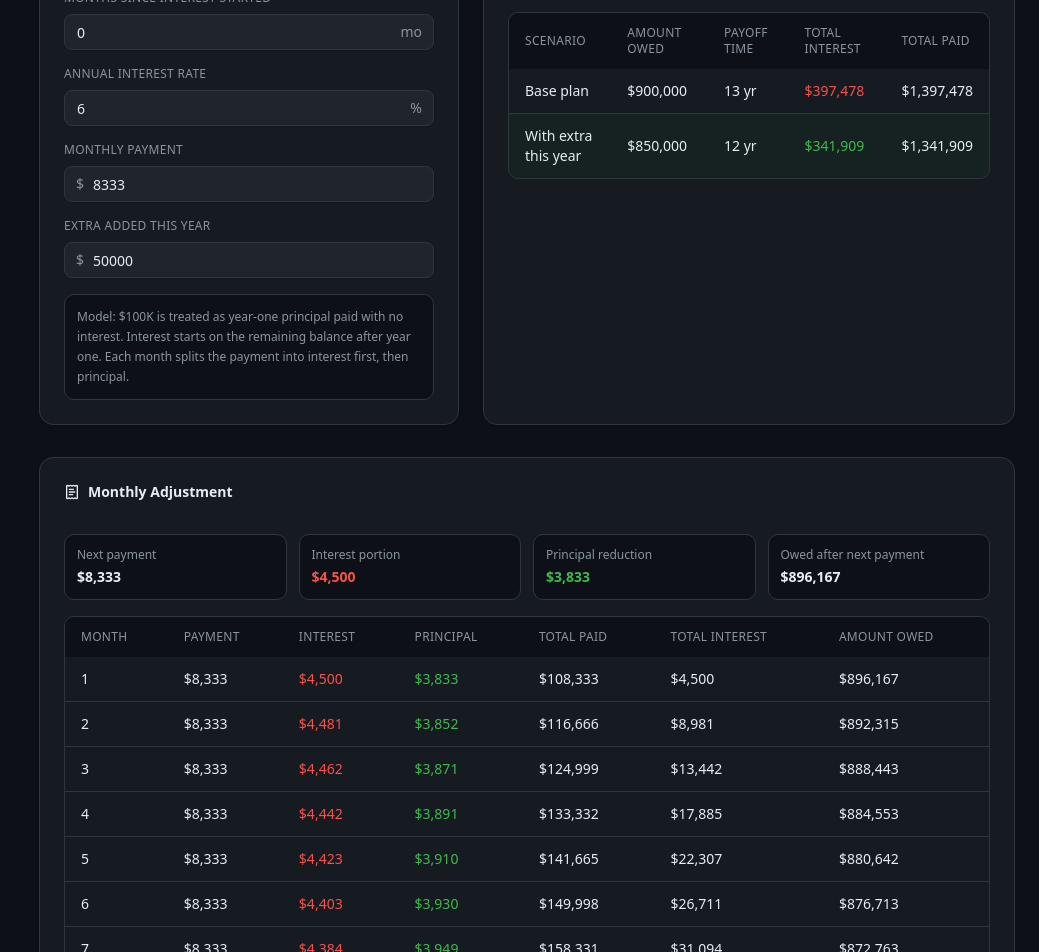
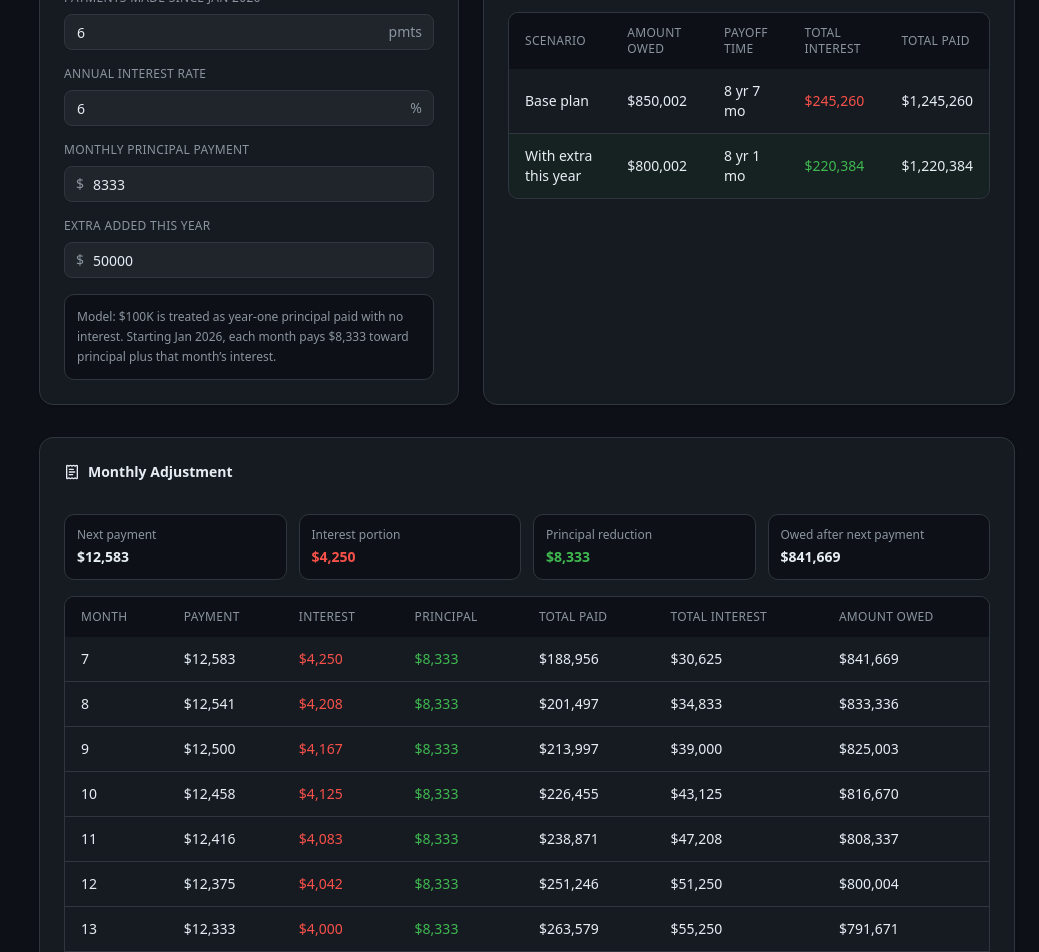
Before and after one commit to jackmaverick/maverick-command-center, a Next.js app: page /financial/bob-buyout in a window 1280 px wide. Shown: the part 940-1892 px from the top of the page, without its empty margins (241-1280 px from the left). Built offline with nearby package versions, Linux system fonts and the light colour scheme.

Commit message:
fix: treat Bob buyout payment as principal plus interest

```diff
--- a/src/app/financial/bob-buyout/page.tsx
+++ b/src/app/financial/bob-buyout/page.tsx
@@ -18,7 +18,7 @@ const MONTHLY_PAYMENT = 8_333;
 const DEFAULT_BUYOUT_AMOUNT = 1_000_000;
 const DEFAULT_INTEREST_FREE_PAID = 100_000;
 const DEFAULT_APR = 6;
-const DEFAULT_MONTHS_SINCE_INTEREST_STARTED = 0;
+const DEFAULT_PAYMENTS_SINCE_JAN_2026 = 6;
 const DEFAULT_EXTRA_THIS_YEAR = 50_000;
 
 interface PayoffResult {
@@ -58,7 +58,7 @@ function numberValue(value: string): number {
   return Number.isFinite(parsed) ? Math.max(parsed, 0) : 0;
 }
 
-function payoffSchedule(balance: number, monthlyPayment: number, apr: number): PayoffResult {
+function payoffSchedule(balance: number, monthlyPrincipalPayment: number, apr: number): PayoffResult {
   if (balance <= 0) {
     return { months: 0, years: 0, totalPaid: 0, totalInterest: 0, finalBalance: 0 };
   }
@@ -71,7 +71,7 @@ function payoffSchedule(balance: number, monthlyPayment: number, apr: number): P
 
   while (remaining > 0.01 && months < 600) {
     const interest = remaining * monthlyRate;
-    const principalPayment = Math.min(monthlyPayment - interest, remaining);
+    const principalPayment = Math.min(monthlyPrincipalPayment, remaining);
 
     if (principalPayment <= 0) {
       return {
@@ -100,7 +100,7 @@ function payoffSchedule(balance: number, monthlyPayment: number, apr: number): P
 
 function monthlySchedule(
   startingBalance: number,
-  monthlyPayment: number,
+  monthlyPrincipalPayment: number,
   apr: number,
   monthsToRun: number,
   startingTotalPaid = 0,
@@ -114,7 +114,7 @@ function monthlySchedule(
 
   for (let month = 1; month <= monthsToRun && balance > 0.01; month += 1) {
     const interest = balance * monthlyRate;
-    const principal = Math.max(Math.min(monthlyPayment - interest, balance), 0);
+    const principal = Math.max(Math.min(monthlyPrincipalPayment, balance), 0);
     const payment = principal + interest;
 
     if (principal <= 0) break;
@@ -191,8 +191,8 @@ function Field({
 export default function BobBuyoutPage() {
   const [buyoutAmount, setBuyoutAmount] = useState(String(DEFAULT_BUYOUT_AMOUNT));
   const [interestFreePaid, setInterestFreePaid] = useState(String(DEFAULT_INTEREST_FREE_PAID));
-  const [monthsSinceInterestStarted, setMonthsSinceInterestStarted] = useState(
-    String(DEFAULT_MONTHS_SINCE_INTEREST_STARTED),
+  const [paymentsSinceJan2026, setPaymentsSinceJan2026] = useState(
+    String(DEFAULT_PAYMENTS_SINCE_JAN_2026),
   );
   const [apr, setApr] = useState(String(DEFAULT_APR));
   const [monthlyPayment, setMonthlyPayment] = useState(String(MONTHLY_PAYMENT));
@@ -202,7 +202,7 @@ export default function BobBuyoutPage() {
     const principal = numberValue(buyoutAmount);
     const yearOnePaid = Math.min(numberValue(interestFreePaid), principal);
     const interestBearingStart = Math.max(principal - yearOnePaid, 0);
-    const elapsedMonths = Math.floor(numberValue(monthsSinceInterestStarted));
+    const elapsedMonths = Math.floor(numberValue(paymentsSinceJan2026));
     const rate = numberValue(apr);
     const payment = numberValue(monthlyPayment);
     const extra = numberValue(extraThisYear);
@@ -244,7 +244,7 @@ export default function BobBuyoutPage() {
       interestSaved: Math.max(baseline.totalInterest - accelerated.totalInterest, 0),
       monthsSaved: Math.max(baseline.months - accelerated.months, 0),
     };
-  }, [buyoutAmount, interestFreePaid, monthsSinceInterestStarted, apr, monthlyPayment, extraThisYear]);
+  }, [buyoutAmount, interestFreePaid, paymentsSinceJan2026, apr, monthlyPayment, extraThisYear]);
 
   const remainingOwed = model.balance;
   const totalPaidIfBase = model.paidToDate + model.baseline.totalPaid;
@@ -261,11 +261,11 @@ export default function BobBuyoutPage() {
           </p>
           <h1 className="text-2xl font-bold text-[#e6edf3]">Bob Buyout Dashboard</h1>
           <p className="mt-1 max-w-3xl text-sm text-[#8b949e]">
-            Tracks the $1M buyout, the $100K no-interest year-one payment, monthly interest after year one, and the $8,333/month payment plan.
+            Tracks the $1M buyout, the $100K no-interest year-one payment, then $8,333/month principal payments plus interest starting January 2026.
           </p>
         </div>
         <div className="rounded-lg border border-[#30363d] bg-[#161b22] px-4 py-3 text-sm text-[#8b949e]">
-          Base payment: <span className="font-semibold text-[#e6edf3]">{dollars(model.payment)}/mo</span>
+          Base principal: <span className="font-semibold text-[#e6edf3]">{dollars(model.payment)}/mo + interest</span>
         </div>
       </div>
 
@@ -366,17 +366,17 @@ export default function BobBuyoutPage() {
             <Field label="Total buyout amount" value={buyoutAmount} onChange={setBuyoutAmount} />
             <Field label="Year-one no-interest paid" value={interestFreePaid} onChange={setInterestFreePaid} />
             <Field
-              label="Months since interest started"
-              value={monthsSinceInterestStarted}
-              onChange={setMonthsSinceInterestStarted}
+              label="Payments made since Jan 2026"
+              value={paymentsSinceJan2026}
+              onChange={setPaymentsSinceJan2026}
               prefix=""
-              suffix="mo"
+              suffix="pmts"
             />
             <Field label="Annual interest rate" value={apr} onChange={setApr} prefix="" suffix="%" />
-            <Field label="Monthly payment" value={monthlyPayment} onChange={setMonthlyPayment} />
+            <Field label="Monthly principal payment" value={monthlyPayment} onChange={setMonthlyPayment} />
             <Field label="Extra added this year" value={extraThisYear} onChange={setExtraThisYear} />
             <p className="rounded-lg border border-[#30363d] bg-[#0d1117] p-3 text-xs leading-5 text-[#8b949e]">
-              Model: $100K is treated as year-one principal paid with no interest. Interest starts on the remaining balance after year one. Each month splits the payment into interest first, then principal.
+              Model: $100K is treated as year-one principal paid with no interest. Starting Jan 2026, each month pays $8,333 toward principal plus that month’s interest.
             </p>
           </CardContent>
         </Card>
```
